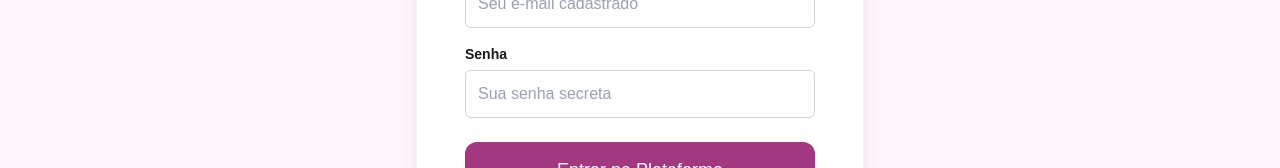
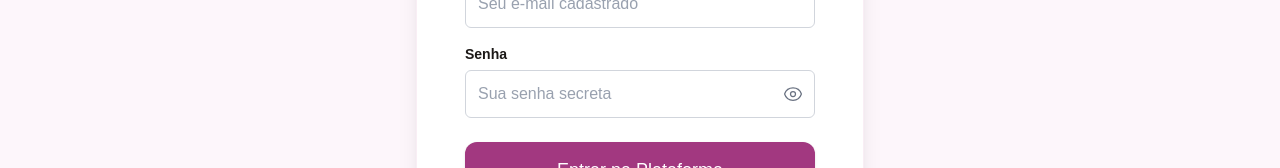
Before and after one commit to AdautoRizzi/studiobecohousing, a Next.js app: page /login in a window 1280 px wide. Shown: the part 524-692 px from the top of the page. Built offline with nearby package versions, Linux system fonts and the light colour scheme.

Commit message:
feat: add password visibility toggle to Input component

```diff
--- a/src/components/ui/Input.tsx
+++ b/src/components/ui/Input.tsx
@@ -1,4 +1,6 @@
-import React, { InputHTMLAttributes } from 'react';
+'use client';
+
+import React, { InputHTMLAttributes, useState } from 'react';
 
 export interface InputProps extends InputHTMLAttributes<HTMLInputElement> {
     label?: string;
@@ -6,8 +8,10 @@
 }
 
 export const Input = React.forwardRef<HTMLInputElement, InputProps>(
-    ({ className = '', label, error, id, ...props }, ref) => {
+    ({ className = '', label, error, id, type, ...props }, ref) => {
         const inputId = id || (label ? label.toLowerCase().replace(/\s+/g, '-') : undefined);
+        const [showPassword, setShowPassword] = useState(false);
+        const isPassword = type === 'password';
 
         return (
             <div className="w-full flex flex-col gap-1.5">
@@ -19,19 +23,42 @@
                         {label}
                     </label>
                 )}
+                <div className="relative">
                     <input
                         id={inputId}
                         ref={ref}
+                        type={isPassword ? (showPassword ? 'text' : 'password') : type}
                         className={`
                 flex h-12 w-full rounded-md border border-gray-300 bg-white px-3 py-2 text-base
                 placeholder:text-gray-400 focus:outline-none focus:ring-2 focus:ring-primary-500
                 focus:border-primary-500 disabled:cursor-not-allowed disabled:opacity-50
                 transition-all
+                ${isPassword ? 'pr-10' : ''}
                 ${error ? 'border-red-500 focus:ring-red-500 focus:border-red-500' : ''}
                 ${className}
             `}
                         {...props}
                     />
+                    {isPassword && (
+                        <button
+                            type="button"
+                            onClick={() => setShowPassword(!showPassword)}
+                            className="absolute right-3 top-1/2 -translate-y-1/2 text-gray-500 hover:text-gray-700 focus:outline-none"
+                            aria-label={showPassword ? 'Ocultar senha' : 'Mostrar senha'}
+                        >
+                            {showPassword ? (
+                                <svg xmlns="http://www.w3.org/2000/svg" fill="none" viewBox="0 0 24 24" strokeWidth={1.5} stroke="currentColor" className="w-5 h-5">
+                                  <path strokeLinecap="round" strokeLinejoin="round" d="M3.98 8.223A10.477 10.477 0 001.934 12C3.226 16.338 7.244 19.5 12 19.5c.993 0 1.953-.138 2.863-.395M6.228 6.228A10.45 10.45 0 0112 4.5c4.756 0 8.773 3.162 10.065 7.498a10.523 10.523 0 01-4.293 5.774M6.228 6.228L3 3m3.228 3.228l3.65 3.65m7.894 7.894L21 21m-3.228-3.228l-3.65-3.65m0 0a3 3 0 10-4.243-4.243m4.242 4.242L9.88 9.88" />
+                                </svg>
+                            ) : (
+                                <svg xmlns="http://www.w3.org/2000/svg" fill="none" viewBox="0 0 24 24" strokeWidth={1.5} stroke="currentColor" className="w-5 h-5">
+                                  <path strokeLinecap="round" strokeLinejoin="round" d="M2.036 12.322a1.012 1.012 0 010-.639C3.423 7.51 7.36 4.5 12 4.5c4.638 0 8.573 3.007 9.963 7.178.07.207.07.431 0 .639C20.577 16.49 16.64 19.5 12 19.5c-4.638 0-8.573-3.007-9.963-7.178z" />
+                                  <path strokeLinecap="round" strokeLinejoin="round" d="M15 12a3 3 0 11-6 0 3 3 0 016 0z" />
+                                </svg>
+                            )}
+                        </button>
+                    )}
+                </div>
                 {error && <p className="text-sm text-red-500 font-medium">{error}</p>}
             </div>
         );
```
Lines whose indentation alone changed are shown as unchanged.
